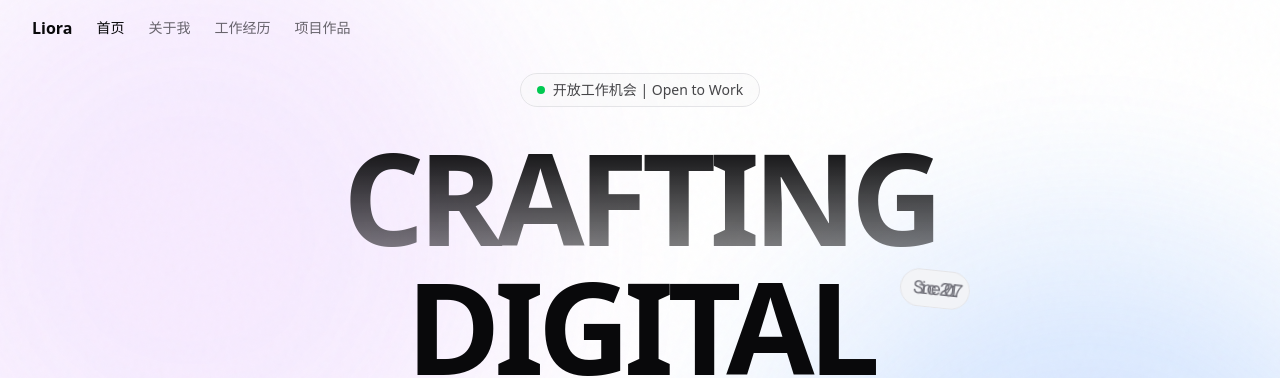
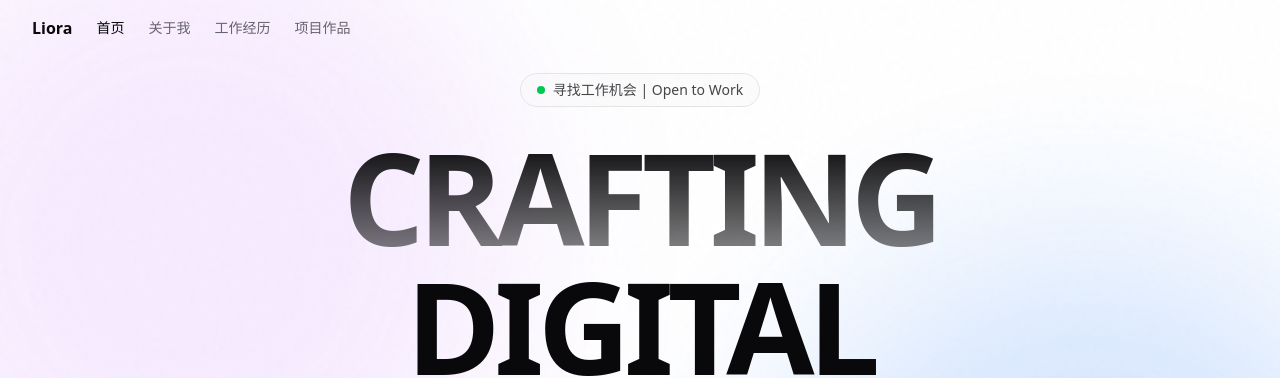
Before and after one commit to zej574099903/portfolio-resume, a Next.js app: page / in a window 1280 px wide. Shown: the top 378 px of the page. Built offline with nearby package versions, Linux system fonts and the light colour scheme.

Commit message:
feat: 简单的样式优化

```diff
--- a/src/components/sections/hero-v2.tsx
+++ b/src/components/sections/hero-v2.tsx
@@ -94,9 +94,6 @@ export function HeroSection() {
             className="text-foreground relative text-6xl font-black tracking-tighter md:text-8xl lg:text-9xl"
           >
             DIGITAL
-            <span className="text-muted-foreground bg-secondary/80 border-border/50 absolute -top-4 -right-4 rotate-6 rounded-full border px-3 py-1 font-mono text-sm font-normal backdrop-blur md:top-2 md:-right-24 md:text-lg">
-              Since 2017
-            </span>
           </motion.h1>
           <motion.h1
             initial={{ opacity: 0, scale: 0.9 }}
--- a/src/components/ui/status-badge.tsx
+++ b/src/components/ui/status-badge.tsx
@@ -8,7 +8,7 @@ export function StatusBadge() {
         <span className="relative inline-flex h-2 w-2 rounded-full bg-green-500"></span>
       </span>
       <span className="text-secondary-foreground/80 group-hover:text-primary text-sm font-medium transition-colors">
-        开放工作机会 | Open to Work
+        寻找工作机会 | Open to Work
       </span>
     </div>
   );
```
